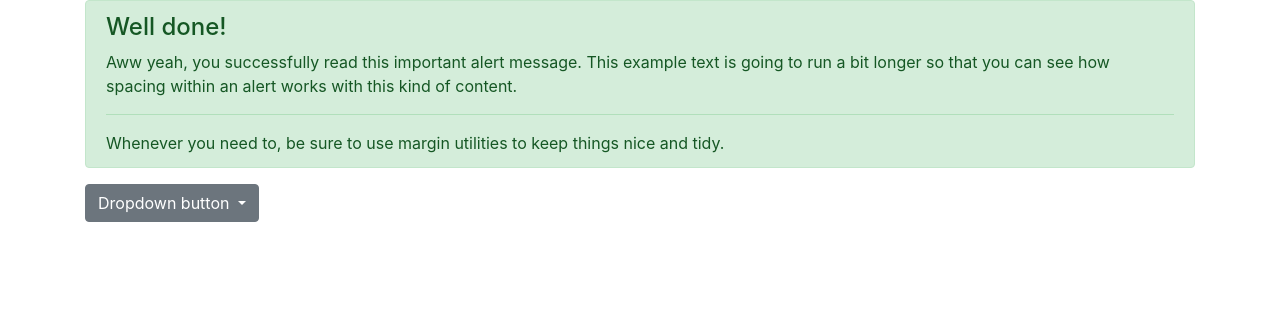
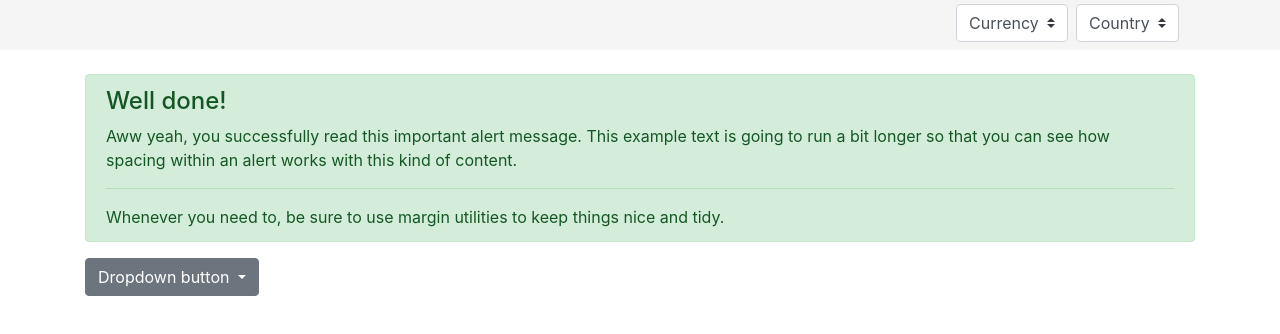
Before and after one commit to ChrisC0210/aussiePremier, a plain HTML site: page index.html in a window 1280 px wide. Drawn offline with nearby package versions, Linux system fonts and the light colour scheme.

Commit message:
Add content

```diff
--- a/index.html
+++ b/index.html
@@ -10,6 +10,33 @@
 </head>
 
 <body>
+  <!-- header start -->
+  <header>
+    <div class="header-top mb-4" style="background-color: #F5F5F5;height: 50px;">
+    <div class="container">
+      <div class="d-flex" style="float: right; margin-right: 8px;">
+          <form class="form-inline">
+              <select class="custom-select my-1 mr-sm-2" id="inlineFormCustomSelectPref">
+                <option selected>Currency</option>
+                <option value="1">One</option>
+                <option value="2">Two</option>
+                <option value="3">Three</option>
+              </select>
+            </form>
+            <form class="form-inline">
+                <select class="custom-select my-1 mr-sm-2" id="inlineFormCustomSelectPref">
+                  <option selected>Country</option>
+                  <option value="1">One</option>
+                  <option value="2">Two</option>
+                  <option value="3">Three</option>
+                </select>
+              </form>
+      </div>
+    </div>
+    </div>
+  </header>
+  <!-- header end -->
+  <!-- content start -->
   <div class="container">
     <div class="alert alert-success" role="alert">
       <h4 class="alert-heading">Well done!</h4>
@@ -19,7 +46,8 @@
       <p class="mb-0">Whenever you need to, be sure to use margin utilities to keep things nice and tidy.</p>
     </div>
     <div class="dropdown">
-        <button class="btn btn-secondary dropdown-toggle" type="button" id="dropdownMenuButton" data-toggle="dropdown" aria-haspopup="true" aria-expanded="false">
+      <button class="btn btn-secondary dropdown-toggle" type="button" id="dropdownMenuButton" data-toggle="dropdown"
+        aria-haspopup="true" aria-expanded="false">
         Dropdown button
       </button>
       <div class="dropdown-menu" aria-labelledby="dropdownMenuButton">
@@ -29,6 +57,7 @@
       </div>
     </div>
   </div>
+  <!-- content end -->
   <script src="https://ajax.googleapis.com/ajax/libs/jquery/3.3.1/jquery.min.js"></script>
   <script src="./dist/js/popper.min.js"></script>
   <script src="./dist/js/bootstrap.min.js"></script>
```
Lines whose indentation alone changed are shown as unchanged.
